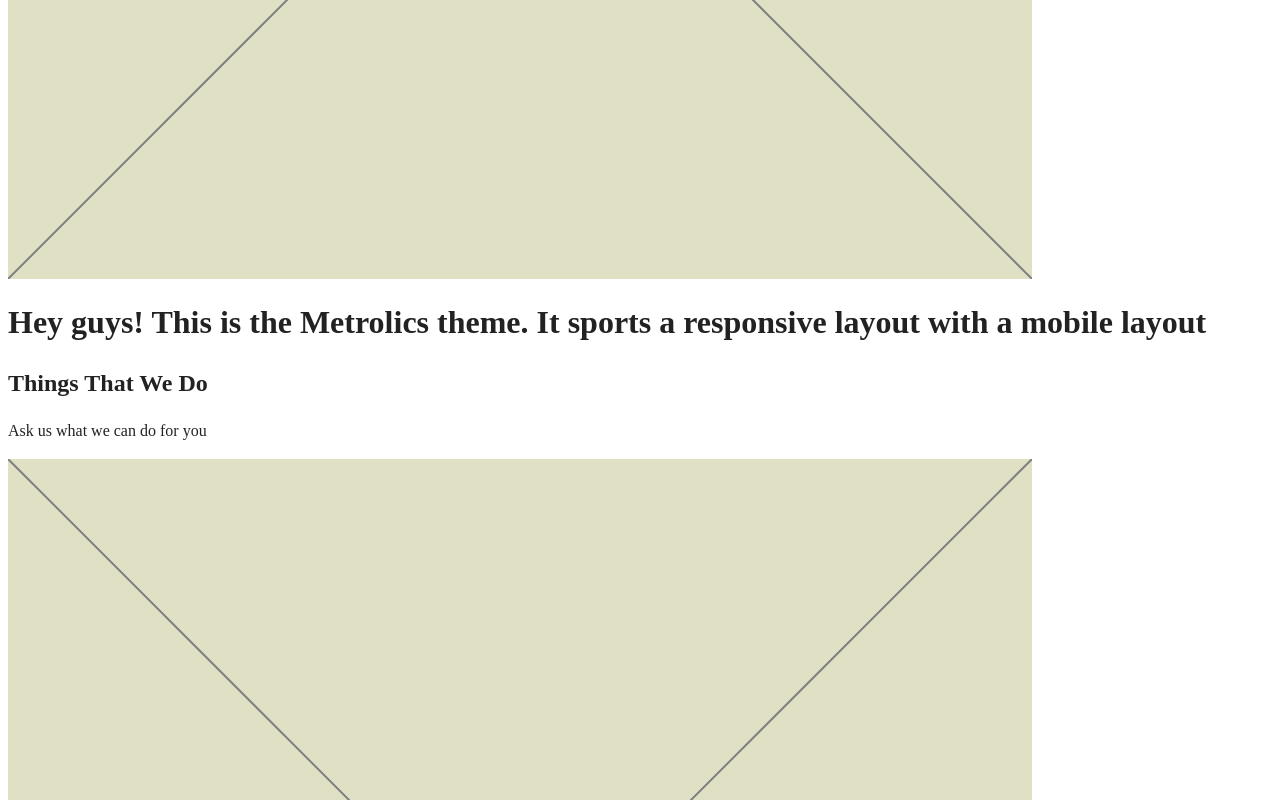
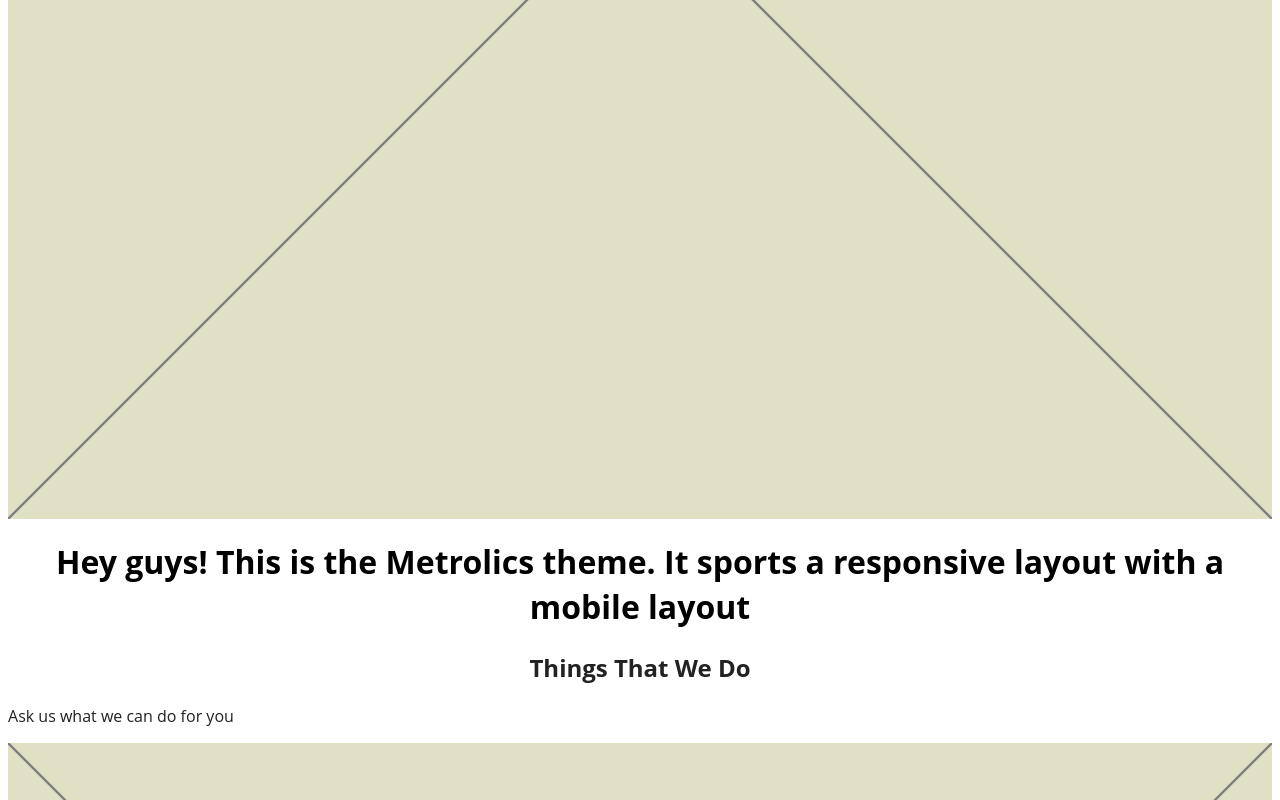
Before and after one commit to aplesich/metrolics, a website built with Parcel: page html/index.html in a window 1280 px wide. Shown: the part 753-1553 px from the top of the page. Built offline with nearby package versions, Linux system fonts and the light colour scheme.

Commit message:
added base, modules, theme

```diff
--- a/css/main.css
+++ b/css/main.css
@@ -1,37 +1,19 @@
-/*! HTML5 Boilerplate v8.0.0 | MIT License | https://html5boilerplate.com/ */
-
-/* main.css 2.1.0 | MIT License | https://github.com/h5bp/main.css#readme */
-/*
- * What follows is the result of much research on cross-browser styling.
- * Credit left inline and big thanks to Nicolas Gallagher, Jonathan Neal,
- * Kroc Camen, and the H5BP dev community and team.
- */
 
 /* ==========================================================================
-   Base styles: opinionated defaults
+   BASE
    ========================================================================== */
 
-html {
+html{
   color: #222;
+  font-family:'Open Sans', Verdana, Geneva, Tahoma, sans-serif;
   font-size: 1em;
   line-height: 1.4;
 }
-
-/*
- * Remove text-shadow in selection highlight:
- * https://twitter.com/miketaylr/status/12228805301
- *
- * Vendor-prefixed and regular ::selection selectors cannot be combined:
- * https://stackoverflow.com/a/16982510/7133471
- *
- * Customize the background color to match your design.
- */
 
 ::-moz-selection {
   background: #b3d4fc;
   text-shadow: none;
 }
-
 ::selection {
   background: #b3d4fc;
   text-shadow: none;
@@ -40,7 +22,6 @@ html {
 /*
  * A better looking default horizontal rule
  */
-
 hr {
   display: block;
   height: 1px;
@@ -55,7 +36,6 @@ hr {
  * images, videos and the bottom of their containers:
  * https://github.com/h5bp/html5-boilerplate/issues/440
  */
-
 audio,
 canvas,
 iframe,
@@ -68,7 +48,6 @@ video {
 /*
  * Remove default fieldset styles.
  */
-
 fieldset {
   border: 0;
   margin: 0;
@@ -78,14 +57,37 @@ fieldset {
 /*
  * Allow only vertical resizing of textareas.
  */
-
 textarea {
   resize: vertical;
 }
 
+img {
+  width: 100%;
+  /*you can also do max width*/
+}
+
+h1 {
+  color: #000;
+}
+
 /* ==========================================================================
-   Author's custom styles
+   LAYOUT
    ========================================================================== */
+.heading{
+  text-align: center;
+}
+
+
+
+/* ==========================================================================
+   MODULES
+   ========================================================================== */
+
+/* ==========================================================================
+   THEME
+   ========================================================================== */
+
+
 
 /* ==========================================================================
    Helper classes
@@ -99,6 +101,12 @@ textarea {
 [hidden] {
   display: none !important;
 }
+
+
+
+
+
+
 
 /*
  * Hide only visually, but have it available for screen readers:
@@ -122,6 +130,13 @@ textarea {
   /* 1 */
 }
 
+
+
+
+
+
+
+
 /*
  * Extends the .sr-only class to allow the element
  * to be focusable when navigated to via the keyboard:
@@ -138,6 +153,15 @@ textarea {
   white-space: inherit;
   width: auto;
 }
+
+
+
+
+
+
+
+
+
 
 /*
  * Hide visually and from screen readers, but maintain layout
```
